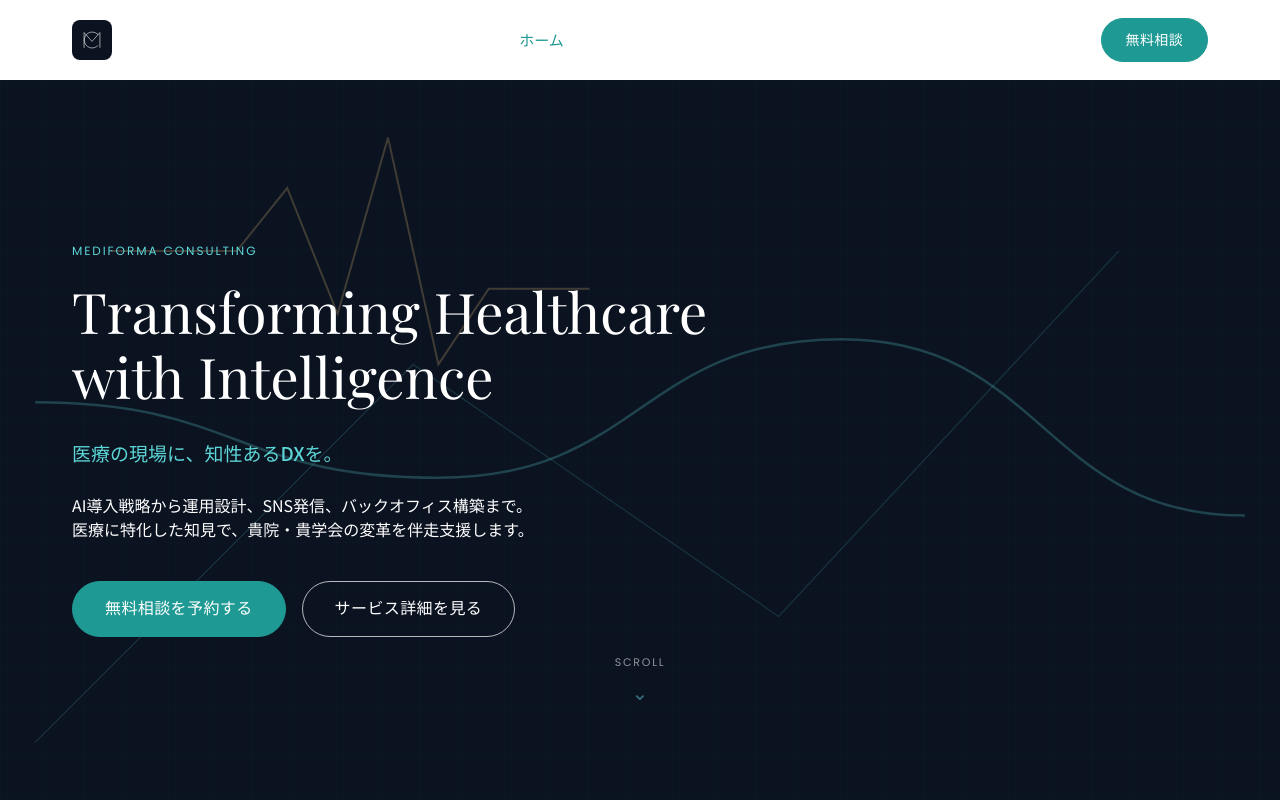
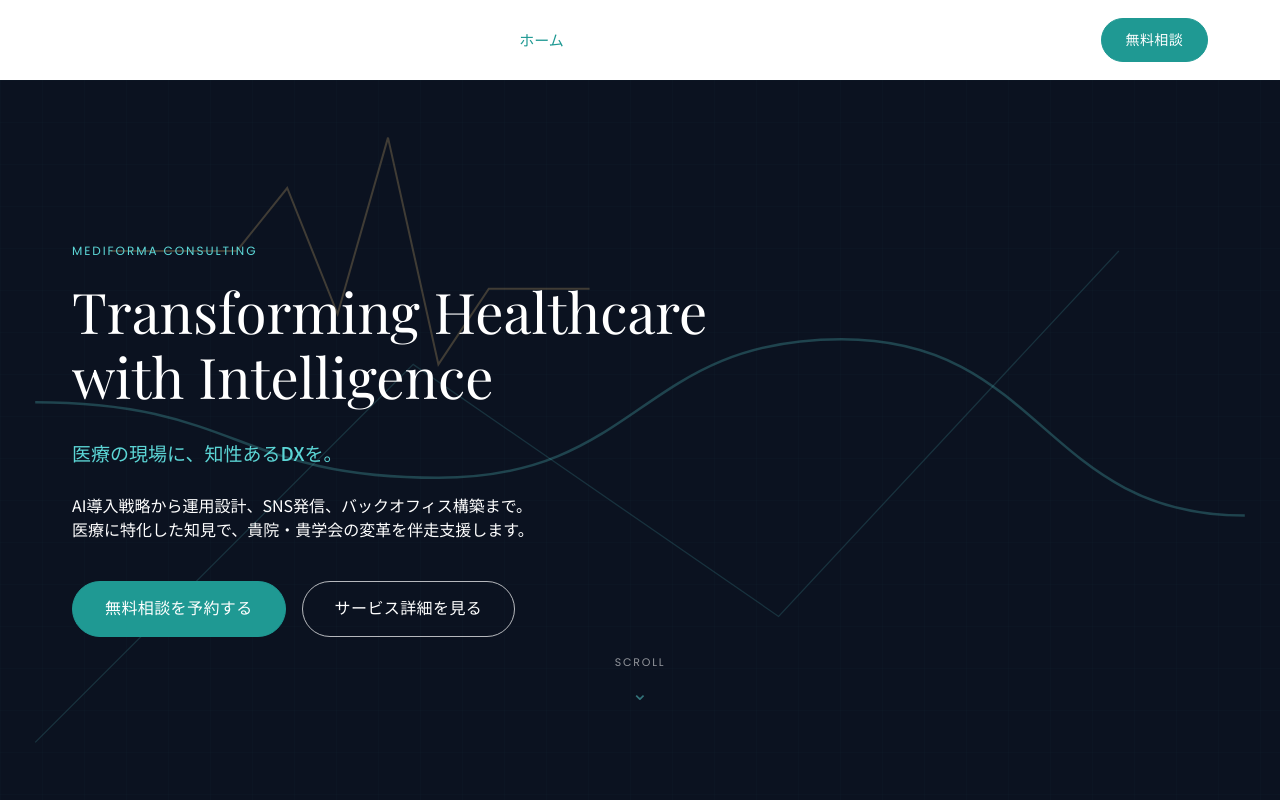
Before and after one commit to kentaro23/mediforma-consulting, a Next.js app: page / in a window 1280 px wide. Shown: the top 800 px of the page. Built offline with nearby package versions, Linux system fonts and the light colour scheme.

Commit message:
Use refined logo variant for light header background

```diff
--- a/src/components/layout/Header.tsx
+++ b/src/components/layout/Header.tsx
@@ -51,8 +51,13 @@ export function Header() {
       <header className={`sticky top-0 z-50 transition-all duration-300 ${headerClass}`}>
         <div className="mx-auto flex h-20 w-full max-w-[1200px] items-center justify-between px-5 md:px-8">
           <Link href="/" className={`focus-ring inline-flex items-center gap-3 ${logoClass}`}>
-            <span className="inline-flex h-10 w-10 items-center justify-center rounded-lg bg-navy-950 p-1.5">
-              <Image src="/images/mc_v2_refined_white.svg" alt="Mediforma Consulting ロゴ" width={28} height={28} />
+            <span className="inline-flex h-10 w-10 items-center justify-center p-1">
+              <Image
+                src={isHomeTop ? "/images/mc_v2_refined_white.svg" : "/images/mc_v2_refined.svg"}
+                alt="Mediforma Consulting ロゴ"
+                width={28}
+                height={28}
+              />
             </span>
             <span className="font-english text-sm uppercase tracking-[0.18em]">Mediforma Consulting</span>
           </Link>
```
Also changed, not shown: public/images/mc_v2_refined.svg (added).
